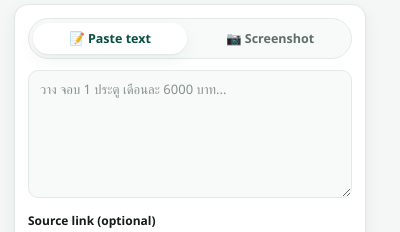
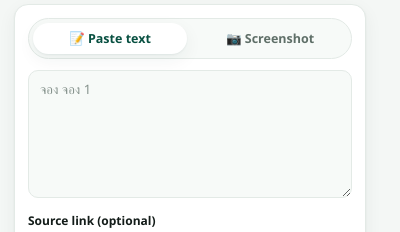
Before and after one commit to Kennethkaungsatt/BaanRight-mfu-housing-demo-, a browser extension: page popup.html in a window 400 px wide. Shown: the part 122-354 px from the top of the page. Drawn offline with Linux system fonts and the light colour scheme.

Commit message:
Fix typo in the Thai input placeholder

```diff
--- a/popup.html
+++ b/popup.html
@@ -39,7 +39,7 @@
                 <button class="mode-btn" data-mode="image">&#128247; Screenshot</button>
             </div>
 
-            <textarea id="thaiText" aria-label="Thai listing text" placeholder="&#3623;&#3634;&#3591; &#3592;&#3629;&#3610; 1 &#3611;&#3619;&#3632;&#3605;&#3641; &#3648;&#3604;&#3639;&#3629;&#3609;&#3621;&#3632; 6000 &#3610;&#3634;&#3607;..." rows="6"></textarea>
+            <textarea id="thaiText" aria-label="Thai listing text" placeholder="&#3592;&#3629;&#3591; &#3592;&#3629;&#3591; 1" &#3611;&#3619;&#3632;&#3605;&#3641; &#3648;&#3604;&#3639;&#3629;&#3609;&#3621;&#3632; 6000 &#3610;&#3634;&#3607;..." rows="6"></textarea>
 
             <div id="imageDrop" class="dropzone hidden">
                 <input type="file" id="imageInput" accept="image/*" />
```
